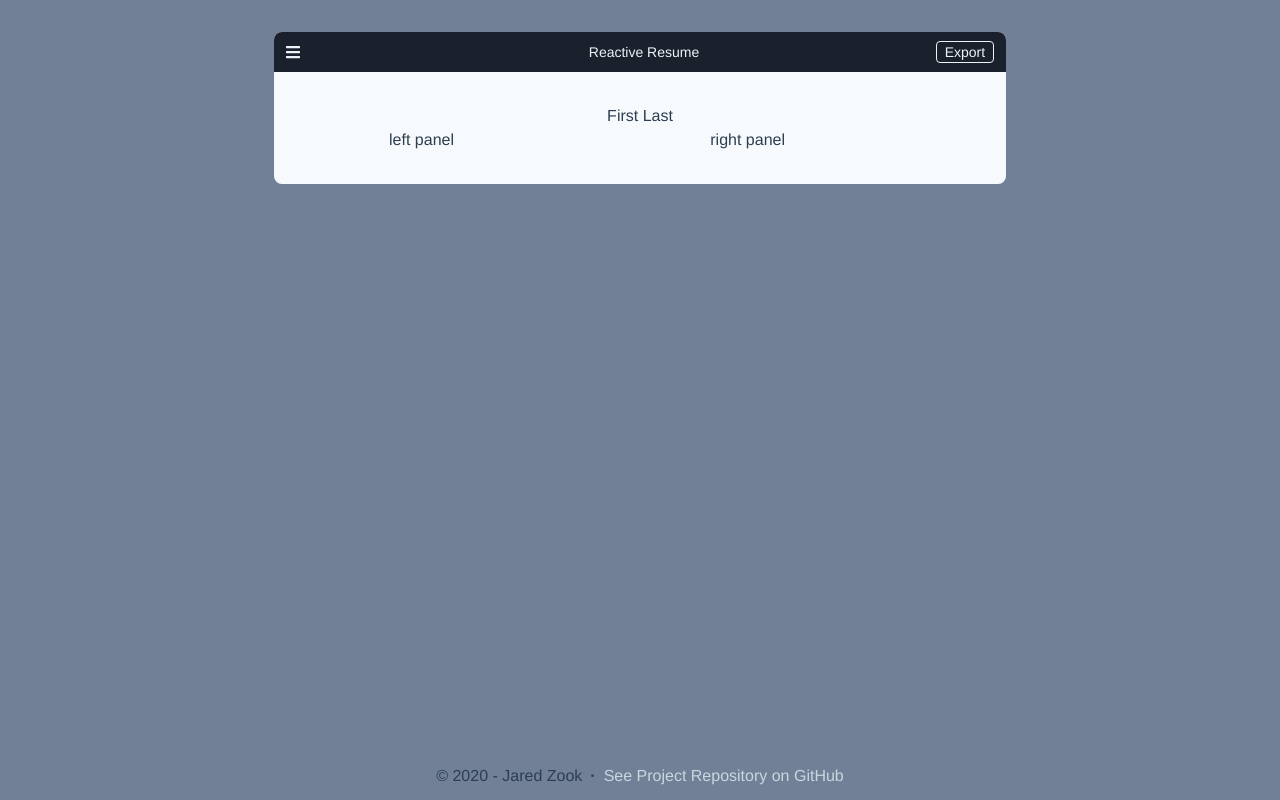
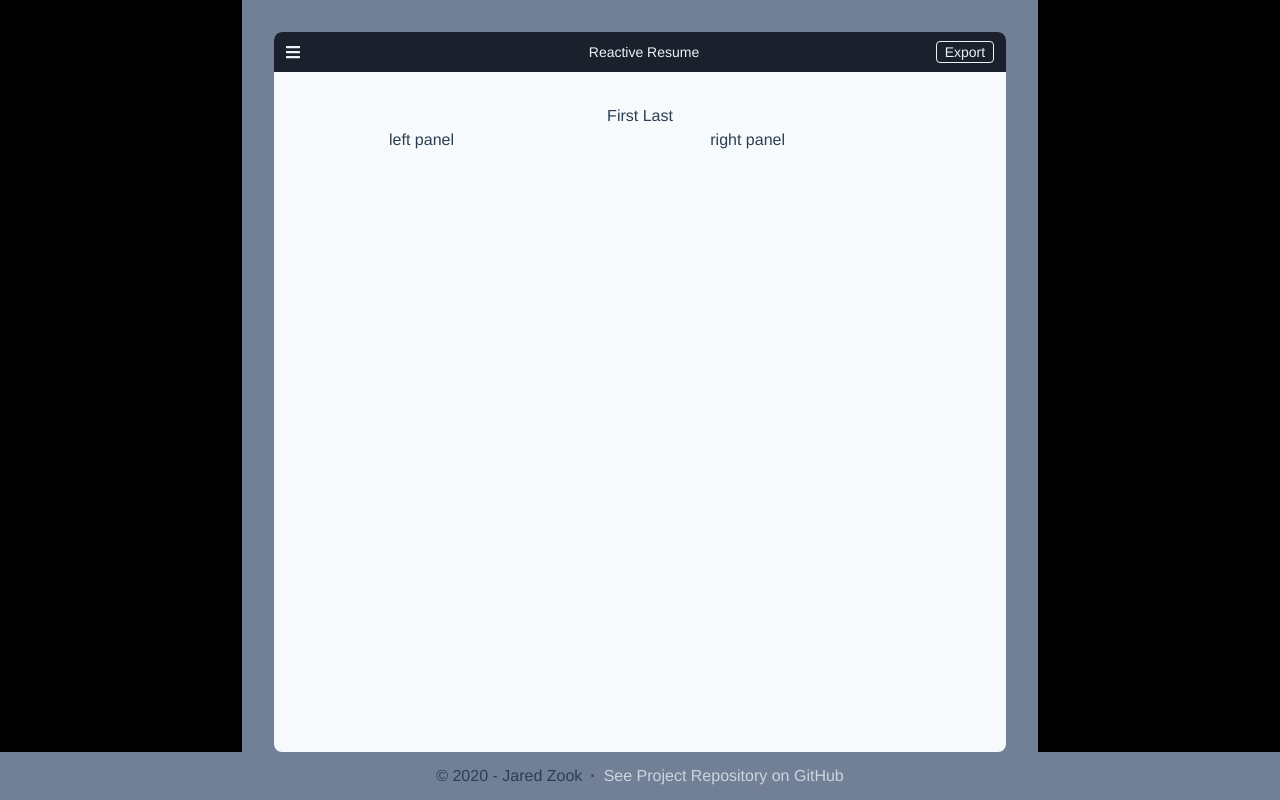
Before and after one commit to jtzook/generate-resume, a Vue app: page / in a window 1280 px wide. Built offline with nearby package versions, Linux system fonts and the light colour scheme.

Commit message:
sidebar component initial setup

```diff
--- a/src/App.vue
+++ b/src/App.vue
@@ -1,11 +1,9 @@
 <template>
   <div class="page bg-gray-600 overflow-auto">
     <div class="content-container flex">
-      <div class="side-column"></div>
-      <div class="card-column">
-        <Card />
-      </div>
-      <div class="side-column"></div>
+      <Sidebar class="sidebar-flex"></Sidebar>
+      <Card class="card-flex" />
+      <Sidebar class="sidebar-flex"></Sidebar>
     </div>
 
     <Footer />
@@ -20,6 +18,7 @@
 
   import Card from "./components/card/Card.vue";
   import Footer from "./components/Footer.vue";
+  import Sidebar from "./components/Sidebar.vue";
 
   library.add(faCamera);
   dom.watch();
@@ -37,8 +36,9 @@
       };
     },
     components: {
+      Card,
       Footer,
-      Card,
+      Sidebar,
     },
   };
 </script>
@@ -61,11 +61,11 @@
   .content-container {
     flex: 1 0 auto;
 
-    .card-column {
+    .card-flex {
       flex: 4.5 auto;
     }
 
-    .side-column {
+    .sidebar-flex {
       flex: 1 10%;
     }
   }
--- a/src/components/Footer.vue
+++ b/src/components/Footer.vue
@@ -1,5 +1,5 @@
 <template>
-  <div :class="tailwind.footer">
+  <div :class="state.tailwind">
     <span class="mr-0 sm:mr-2">© 2020 - Jared Zook</span>
     <span class="mr-2 font-black hidden sm:inline">&#183;</span>
     <a
@@ -13,15 +13,15 @@
 <script>
   export default {
     setup() {
-      const tailwind = {
-        footer: [
+      const state = {
+        tailwind: [
           "my-3",
           "justify-center items-center",
           "flex flex-shrink-0",
           "flex-col-reverse sm:flex-row",
         ],
       };
-      return { tailwind };
+      return { state };
     },
   };
 </script>
--- /dev/null
+++ b/src/components/Sidebar.vue
@@ -0,0 +1,17 @@
+<template>
+  <div :class="state.tailwind"></div>
+</template>
+
+<script>
+  export default {
+    setup() {
+      const state = {
+        tailwind: ["flex", "bg-black"],
+      };
+      return { state };
+    },
+  };
+</script>
+
+<style lang="scss" scoped>
+</style>
--- a/src/components/card/Card.vue
+++ b/src/components/card/Card.vue
@@ -1,5 +1,5 @@
 <template>
-  <div :class="tailwind.Card">
+  <div :class="state.tailwind">
     <CardHeader @click="toggleResumeMode" />
     <CardContent>
       <SingleColumnResume v-show="resumeOptions.resumeMode === 'classic'" />
@@ -27,8 +27,8 @@
     setup() {
       const { resumeOptions, toggleResumeMode } = useResumeOptions();
 
-      const tailwind = {
-        Card: [
+      const state = {
+        tailwind: [
           "flex flex-col flex-1",
           "bg-gray-100",
           "mx-8 mt-8",
@@ -38,9 +38,9 @@
       };
 
       return {
+        state,
         resumeOptions,
         toggleResumeMode,
-        tailwind,
       };
     },
   };
--- a/src/components/card/CardHeader.vue
+++ b/src/components/card/CardHeader.vue
@@ -20,14 +20,6 @@
   </nav>
 </template>
 
-<script>
-  export default {
-    data() {
-      return {};
-    },
-  };
-</script>
-
 <style lang="scss" scoped>
   @import "@/assets/scss/variables.scss";
 
```
